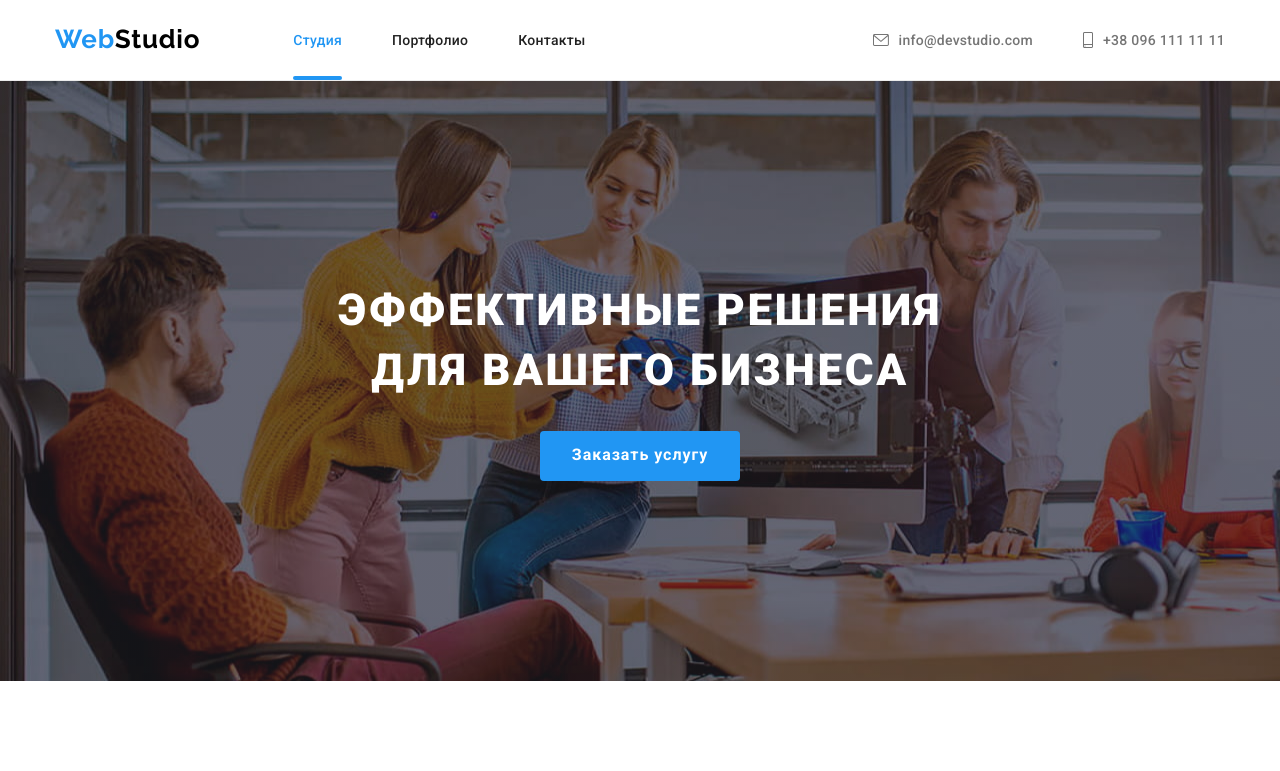
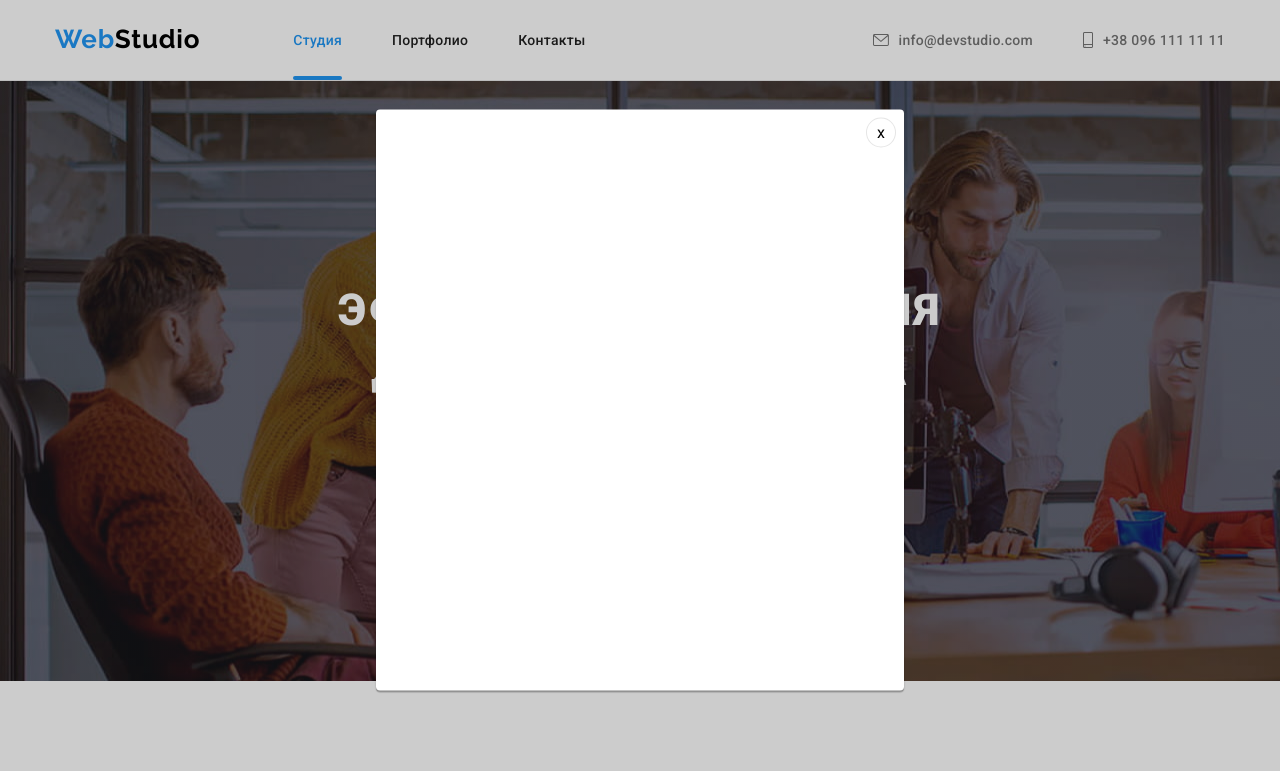
Before and after one commit to dmitriy-aleksieiev/goit-markup-hw-05-old, a plain HTML site: page index.html in a window 1280 px wide. Shown: the top 771 px of the page. Drawn offline with nearby package versions, Linux system fonts and the light colour scheme.

Commit message:
ДЗ-5-1 07/21/15:00

```diff
--- a/css/style.css
+++ b/css/style.css
@@ -384,7 +384,6 @@ width: 100%;
   bottom: 0px;
   background: rgba(47, 48, 58, 0.8);
   padding: 27px 0px;
-
 }
 
 .doing-item-text {
@@ -394,7 +393,7 @@ line-height: 16px;
   text-align: center;
   letter-spacing: 0.03em;
   text-transform: uppercase;
-color: var(--main_white-color)
+  color: var(--main_white-color);
 }
 
 /* DESCRIPTION */
@@ -508,14 +507,8 @@ color: var(--main_white-color)
   font-size: 18px;
   line-height: 1.56;
   letter-spacing: 0.03em;
-color:var(--main_white-color);
+  color: var(--main_white-color);
 }
-
-
-
-
-
-
 
 .address {
   margin-top: 20px;
@@ -605,7 +598,6 @@ color:var(--main_white-color);
   flex-basis: 270px;
 }
 
-
 .peculiarities-wrap {
   height: 120px;
   display: flex;
@@ -673,3 +665,43 @@ color:var(--main_white-color);
 .fsm-icon {
   fill: currentColor;
 }
+
+/* МОДАЛЬНОЕ ОКНО */
+
+.backdrop {
+  position: fixed;
+  top: 0;
+  left: 0;
+  width: 100%;
+  height: 100%;
+  background-color: rgba(0, 0, 0, 0.2);
+}
+
+/* .backdrop.is-hidden {
+  opacity: 0;
+  pointer-events: none;
+} */
+
+.modal {
+  min-width: 528px;
+  min-height: 581px;
+  background-color: var(--main_white-color);
+  position: absolute;
+  top: 50%;
+  left: 50%;
+  transform: translate(-50%, -50%);
+  box-shadow: 0px 1px 3px rgba(0, 0, 0, 0.12), 0px 1px 1px rgba(0, 0, 0, 0.14), 0px 2px 1px rgba(0, 0, 0, 0.2);
+border-radius: 4px;
+
+}
+
+.button-x {
+  border-radius: 50px;
+  border: 1px solid rgba(0, 0, 0, 0.1);
+  background-color: var(--main_white-color);
+  width: 30px;
+height: 30px;
+position: absolute;
+top: 8px;
+right: 8px;
+}
--- a/index.html
+++ b/index.html
@@ -555,5 +555,16 @@
         </div>
       </div>
     </footer>
+
+<!-- МОДАЛЬНОЕ ОКНО -->
+
+<div class="backdrop is-hidden">
+  <div class="modal">
+<button class="button-x" type="button">x</button>
+  </div>
+</div>
+
+<!-- СКРИПТЫ -->
+<script src="./js/modal.js"></script>
   </body>
 </html>
--- /dev/null
+++ b/js/modal.js
@@ -0,0 +1,14 @@
+(() => {
+    const refs = {
+      openModalBtn: document.querySelector("[data-modal-open]"),
+      closeModalBtn: document.querySelector("[data-modal-close]"),
+      modal: document.querySelector("[data-modal]"),
+    };
+
+    refs.openModalBtn.addEventListener("click", toggleModal);
+    refs.closeModalBtn.addEventListener("click", toggleModal);
+
+    function toggleModal() {
+      refs.modal.classList.toggle("is-hidden");
+    }
+  })();
```
Also changed, not shown: portfolio.html (+3 -0 lines). Lines whose indentation alone changed are shown as unchanged.
